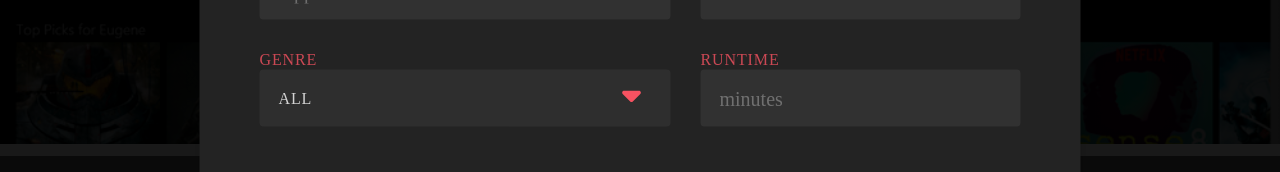
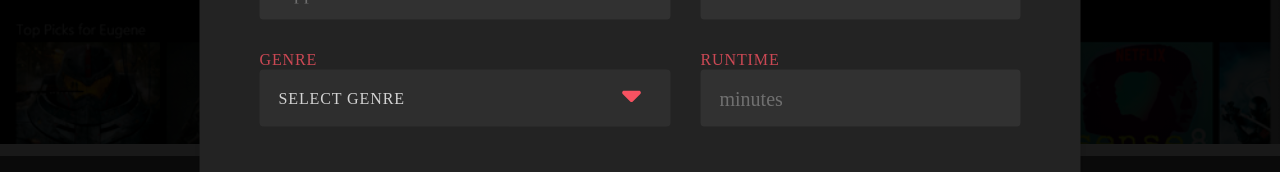
Before and after one commit to kayarmolenka/ReactJS-Global-Mentoring-Program-2022Q2-BY-, a React app: page / in a window 1280 px wide. Both pictures are taken after typing "Sample" into the empty fields and a click on the button "+ ADD MOVIE". Shown: the part 306-478 px from the top of the page. Built offline with nearby package versions, Linux system fonts and the light colour scheme.

Commit message:
task_4 fixed option value

```diff
--- a/src/components/Modal/Modal.tsx
+++ b/src/components/Modal/Modal.tsx
@@ -138,7 +138,7 @@ export const Modal = (props: IModalProps) => {
                 value={stateForm.genre}
                 onChange={onHandleFormItems}
               >
-                <option value="Select Genre" disabled selected>
+                <option value="" disabled selected>
                   Select Genre
                 </option>
                 {valueFilter.map((typeSort) => (
```
